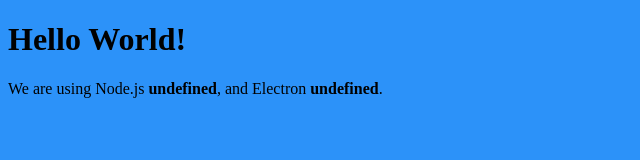
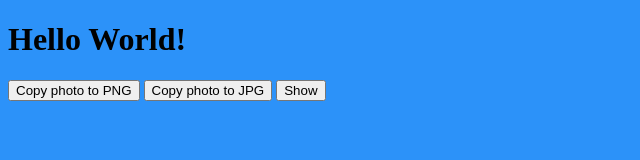
Before and after one commit to hsimao/electron, an Electron app: page index.html in a window 1000 px wide. Shown: the whole page, without its empty margins (0-640 px from the left). Drawn offline with Linux system fonts and the light colour scheme; no server answers.

Commit message:
add: nativeImage

```diff
--- a/index.html
+++ b/index.html
@@ -1,8 +1,8 @@
 <!DOCTYPE html>
 <html>
   <head>
-    <meta charset="UTF-8">
-    <meta http-equiv="Content-Security-Policy" content="script-src 'self' 'unsafe-inline'">
+    <meta charset="UTF-8" />
+    <meta http-equiv="Content-Security-Policy" content="script-src 'self' 'unsafe-inline'" />
     <title>Hello World!</title>
     <style media="screen">
       body {
@@ -14,13 +14,51 @@
   <body>
     <h1>Hello World!</h1>
 
-    <!-- All of the Node.js APIs are available in this renderer process. -->
-    We are using Node.js <strong><script>document.write( process.versions.node)</script></strong>,
-    and Electron <strong><script>document.write( process.versions.electron )</script></strong>.
+    <button onclick="toPng()">Copy photo to PNG</button>
+    <button onclick="toJpg()">Copy photo to JPG</button>
+    <button onclick="toTag()">Show</button>
+
+    <br /><img src="" id="preview" />
 
     <script>
-      // You can also require other files to run in this process
-      require('./renderer.js')
+      const fs = require('fs')
+      const { nativeImage, remote } = require('electron')
+
+      const photo = nativeImage.createFromPath(`${__dirname}/splash.png`)
+
+      console.log(photo.getSize())
+
+      // 儲存圖片到桌面
+      const saveToDesktop = (data, ext) => {
+        // 取得桌面路徑
+        let desktopPath = remote.app.getPath('desktop')
+        fs.writeFile(`${desktopPath}/photo.${ext}`, data, console.log)
+      }
+
+      // 將圖片轉換成 base64 格式, 並縮小 4分之1 後顯示
+      const toTag = e => {
+        let size = photo.getSize()
+
+        let photoURL = photo
+          .resize({
+            width: size.width / 4,
+            height: size.height / 4,
+          })
+          .toDataURL()
+        document.getElementById('preview').src = photoURL
+      }
+
+      // 將圖片轉換成 PNG 檔案
+      const toPng = e => {
+        let pngPhoto = photo.toPNG()
+        saveToDesktop(pngPhoto, 'png')
+      }
+
+      // 將圖片轉換成 JPG 檔案
+      const toJpg = e => {
+        let jpgPhoto = photo.toJPEG(100)
+        saveToDesktop(jpgPhoto, 'jpg')
+      }
     </script>
   </body>
 </html>
```
